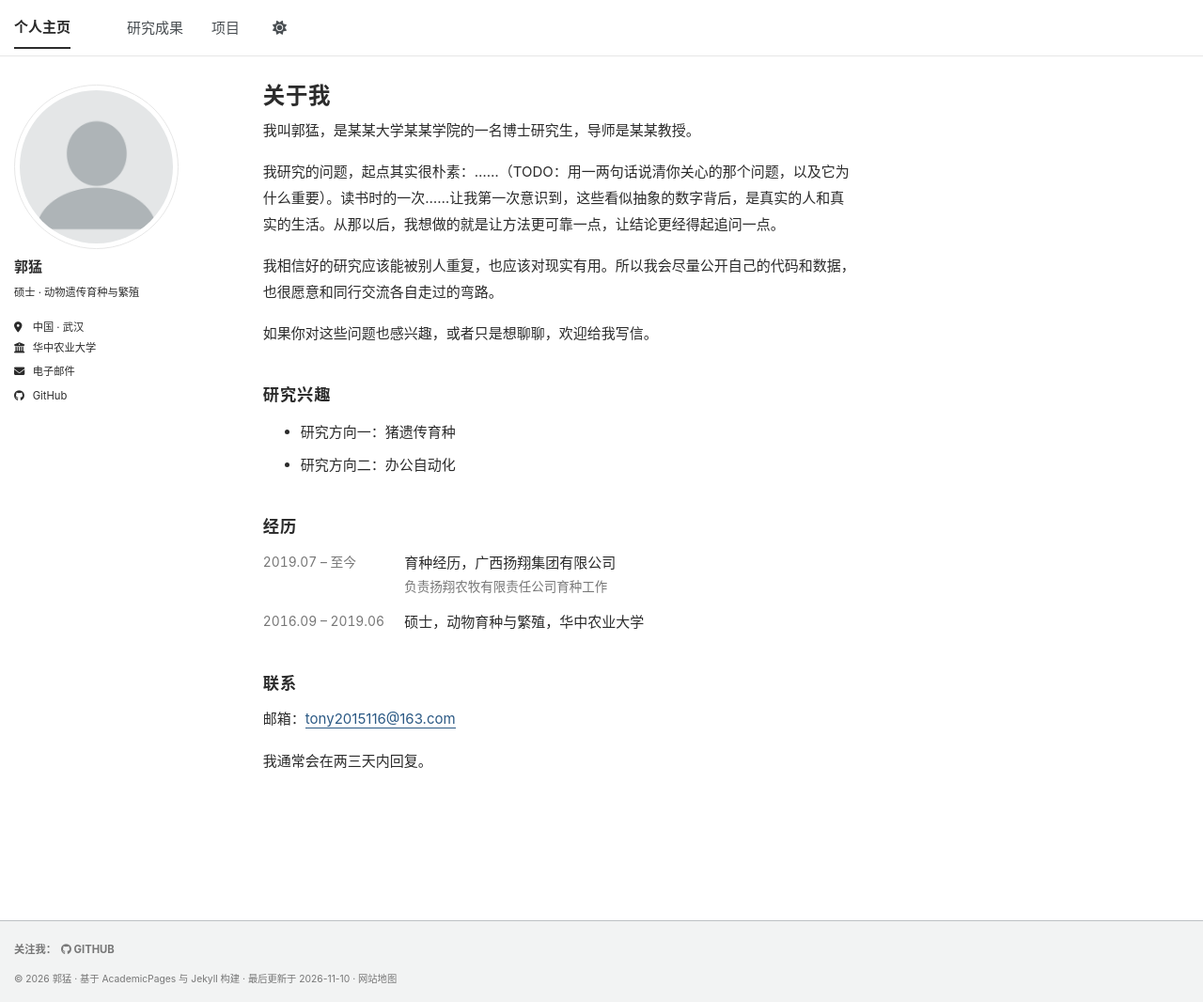
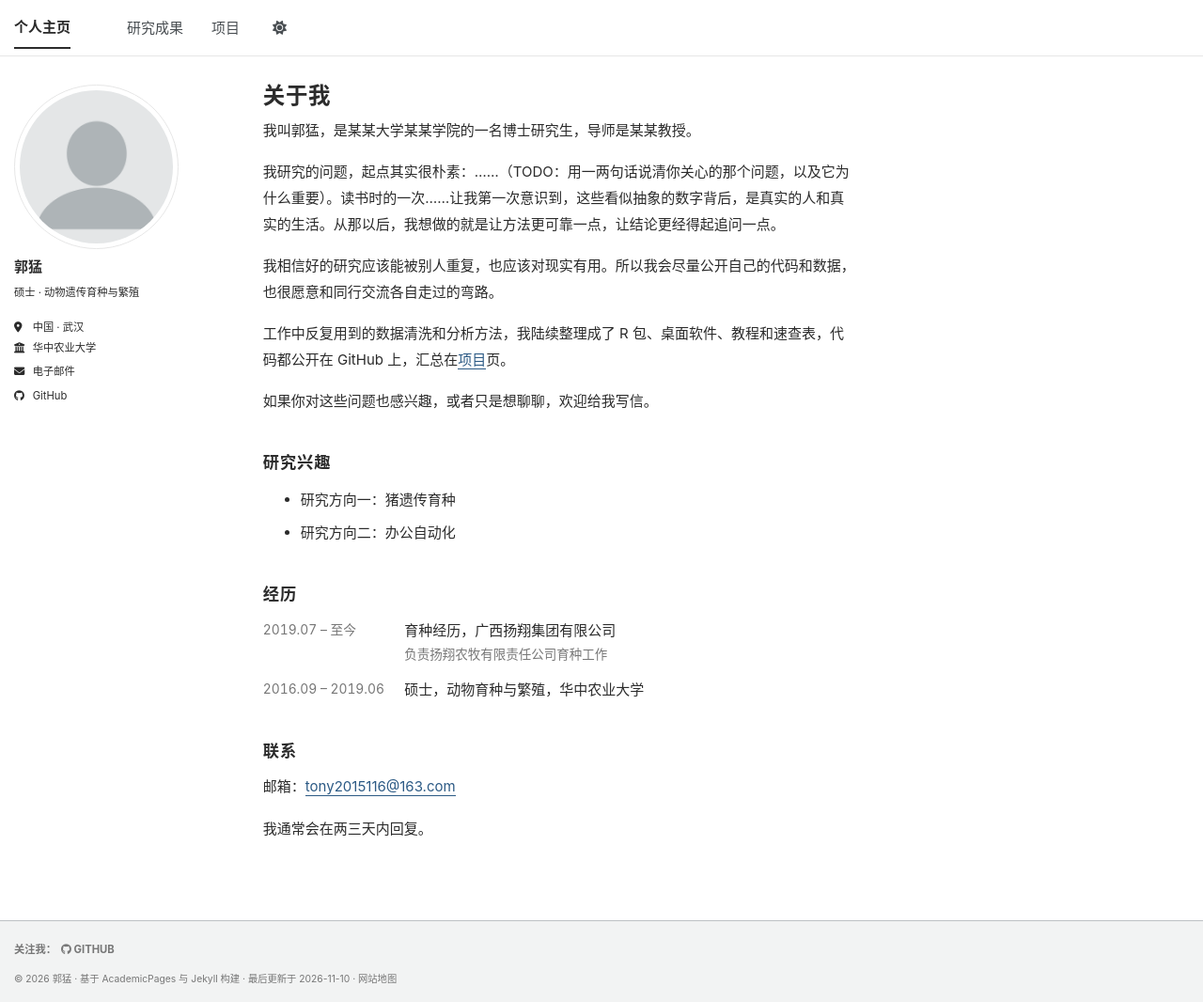
Before and after one commit to tony2015116/tony2015116.github.io, a Jekyll site: the page built from _pages/about.md, in a window 1280 px wide and 1066 px high. Shown: the whole window at 94% size. Built offline with Jekyll 4.4.1, drawn with Linux system fonts in a browser that asks for light colours; a script bundle is joined from its source files by our own code.

Commit message:
首页自我介绍加入指向项目页的一句话
Co-Authored-By: Claude Opus 5.5 <noreply@anthropic.com>
Claude-Session: https://claude.ai/code/session_01EG2X4wrUSb5n4zhBsHNDRD

```diff
--- a/_pages/about.md
+++ b/_pages/about.md
@@ -18,6 +18,8 @@ redirect_from:
 我研究的问题，起点其实很朴素：……（TODO：用一两句话说清你关心的那个问题，以及它为什么重要）。读书时的一次……让我第一次意识到，这些看似抽象的数字背后，是真实的人和真实的生活。从那以后，我想做的就是让方法更可靠一点，让结论更经得起追问一点。
 
 我相信好的研究应该能被别人重复，也应该对现实有用。所以我会尽量公开自己的代码和数据，也很愿意和同行交流各自走过的弯路。
+
+工作中反复用到的数据清洗和分析方法，我陆续整理成了 R 包、桌面软件、教程和速查表，代码都公开在 GitHub 上，汇总在[项目]({{ base_path }}/portfolio/)页。
 
 如果你对这些问题也感兴趣，或者只是想聊聊，欢迎给我写信。
 
```
